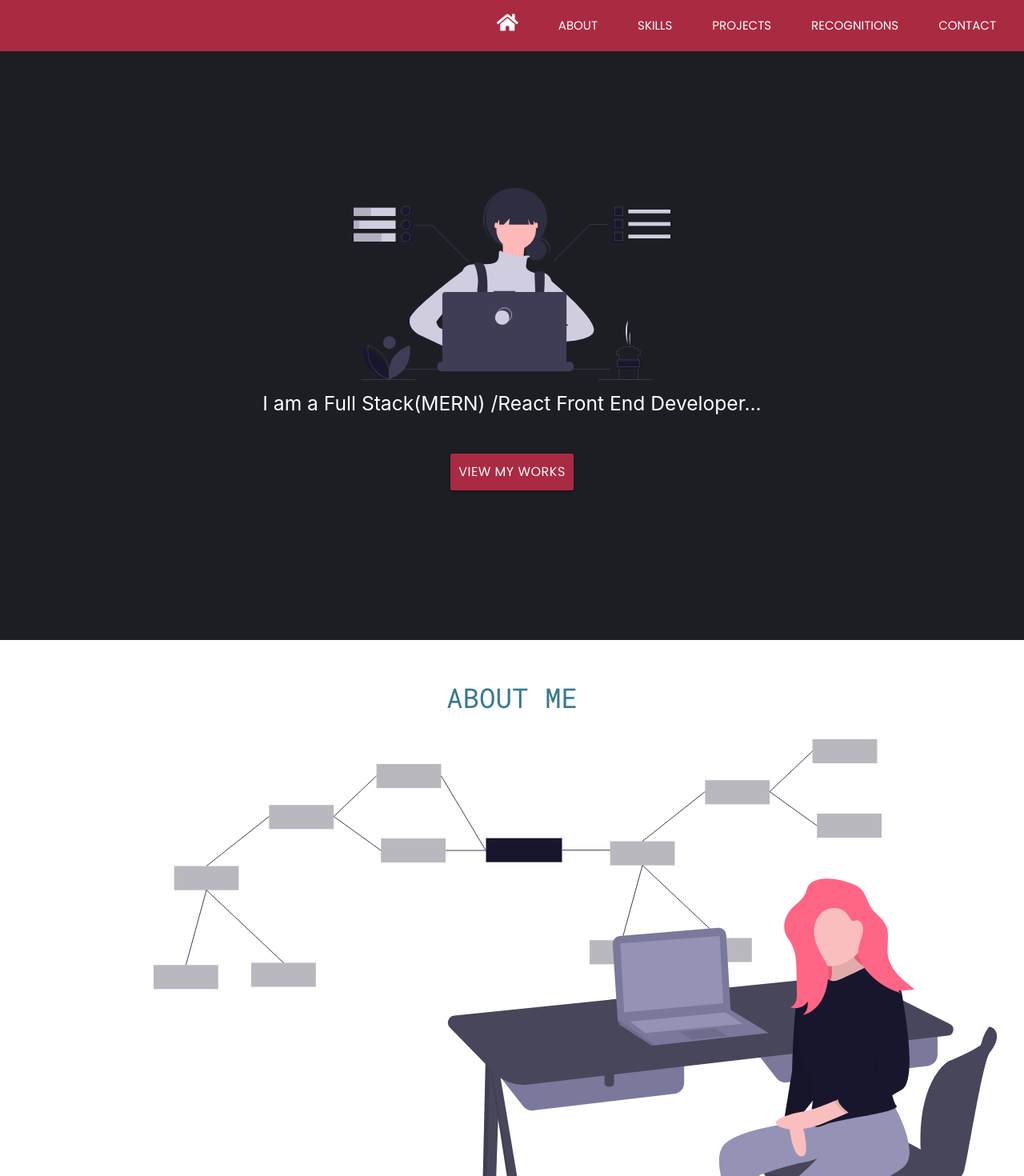
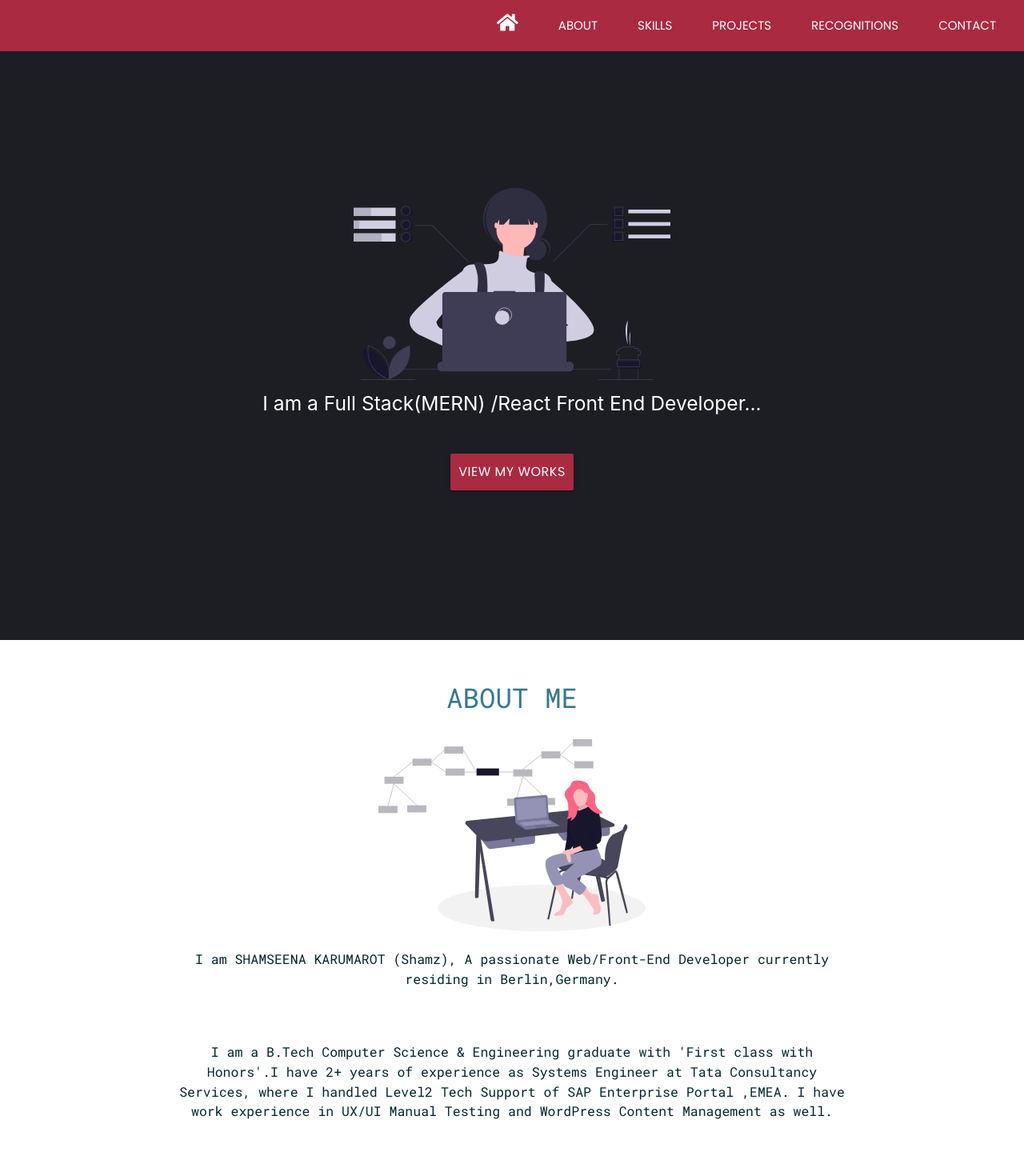
Before and after one commit to shamseena-dev/React-Portfolio, a React (Create React App) app: page / in a window 1280 px wide. Shown: the top 1470 px of the page at 80% size. Built offline with nearby package versions, Linux system fonts and the light colour scheme.

Commit message:
Update about.scss

```diff
--- a/src/Components/About/about.scss
+++ b/src/Components/About/about.scss
@@ -18,6 +18,14 @@
 
 
 }
+.about-banner{
+
+  height: 30vmin;
+
+  pointer-events: none;
+
+}
+
 
 .about-section h4{
 
```
